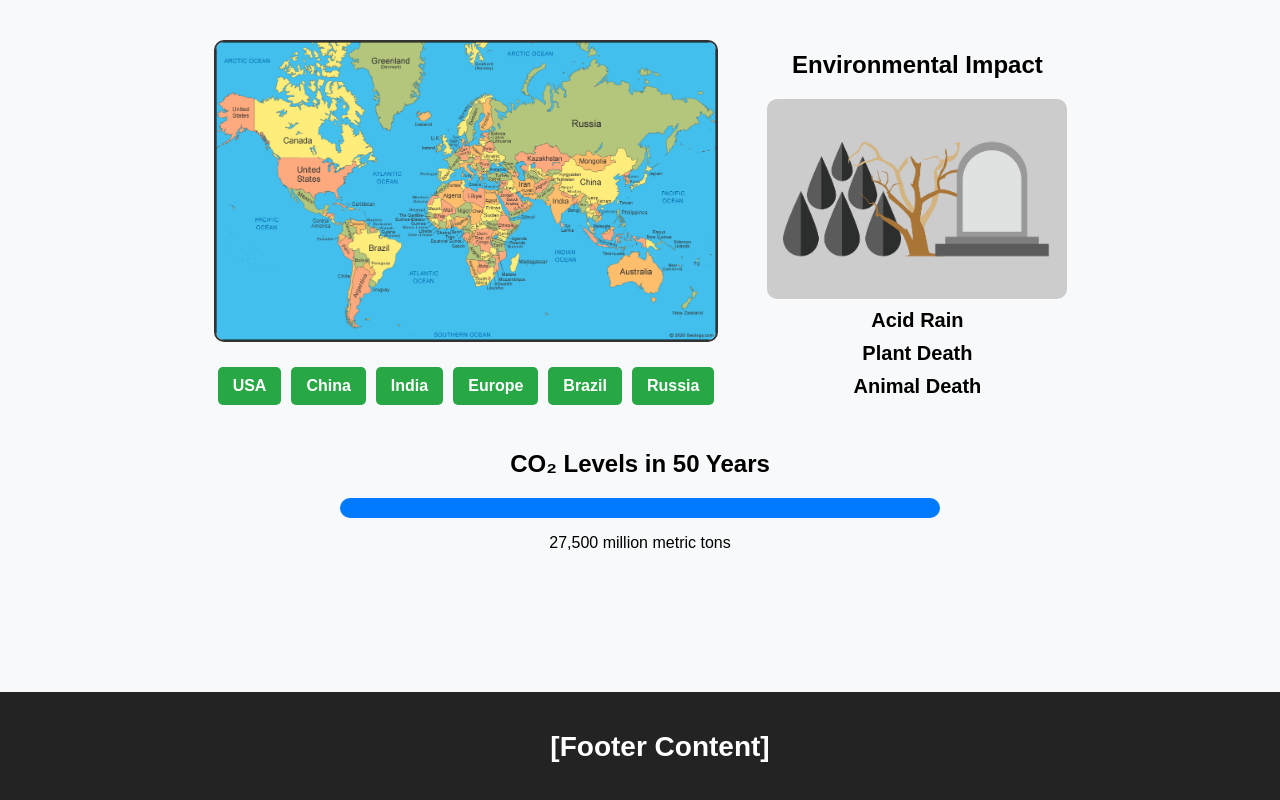
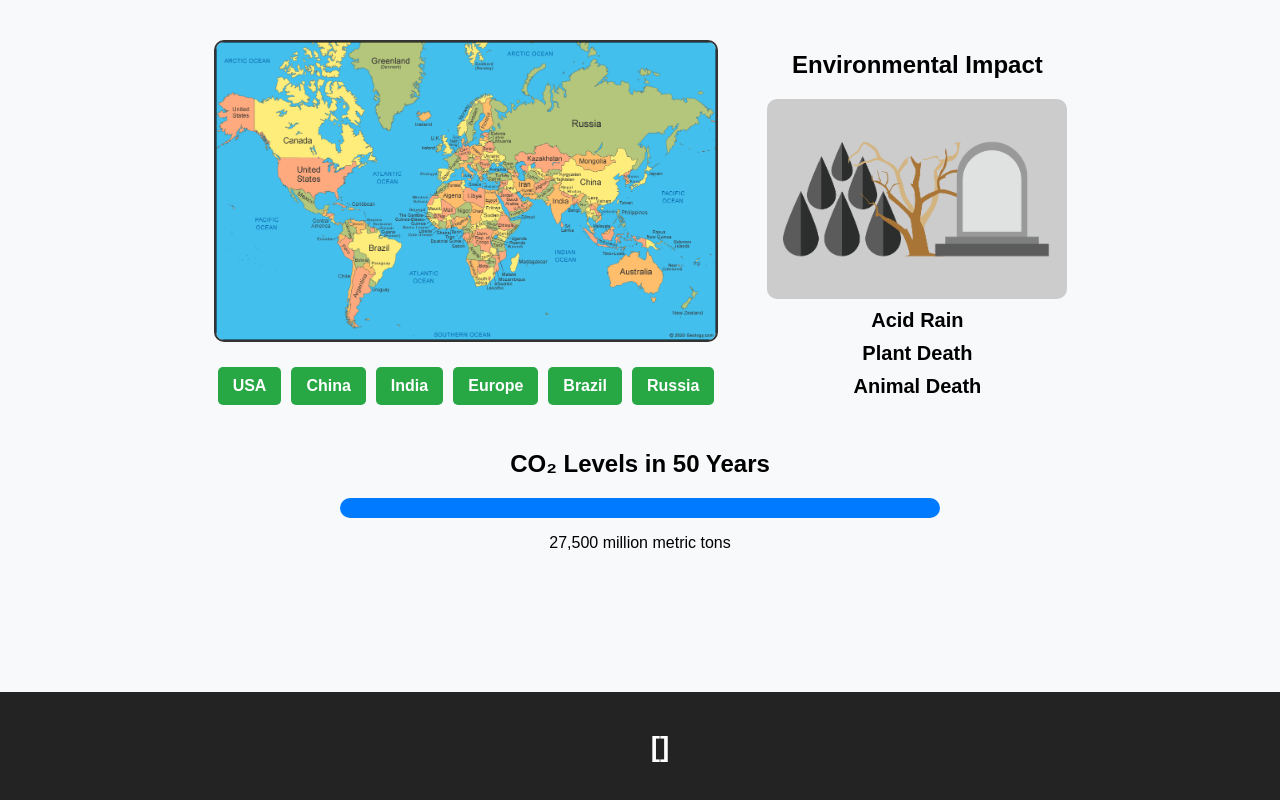
Before and after one commit to littleivan12/EcoImpact, a React (Create React App) app in the folder frontend/: page /map in a window 1280 px wide. Shown: the part 322-1122 px from the top of the page. Built offline with nearby package versions, Linux system fonts and the light colour scheme.

Commit message:
took away the footer content string on every footer

```diff
--- a/frontend/src/components/Footer.js
+++ b/frontend/src/components/Footer.js
@@ -6,7 +6,7 @@ function FooterBar(){
     return(
         <footer class="footer-bar">
             <div class="footer-content">
-                <h1>[Footer Content]</h1>
+                <h1>[]</h1>
             </div>
         </footer>
     );
```
